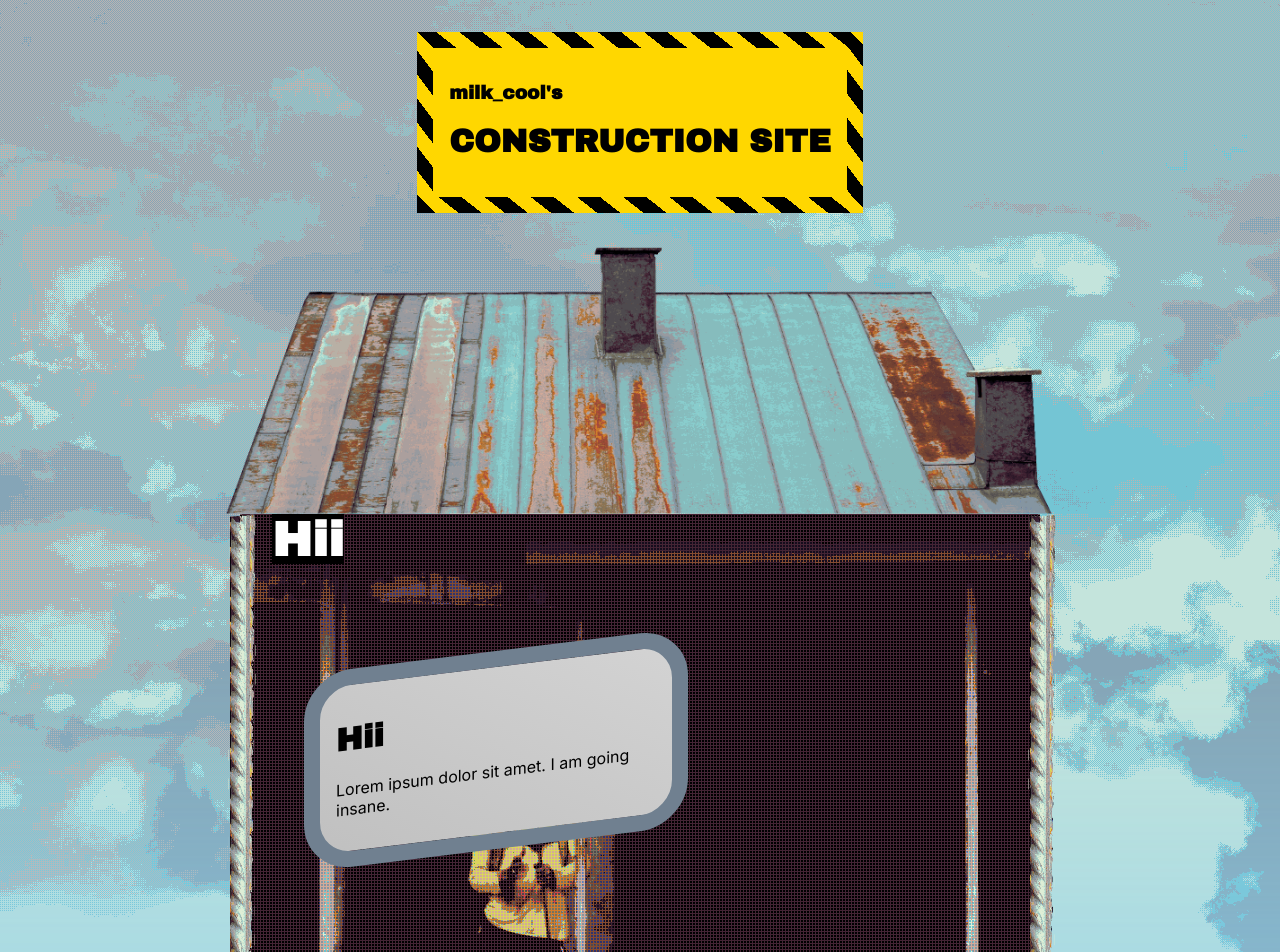
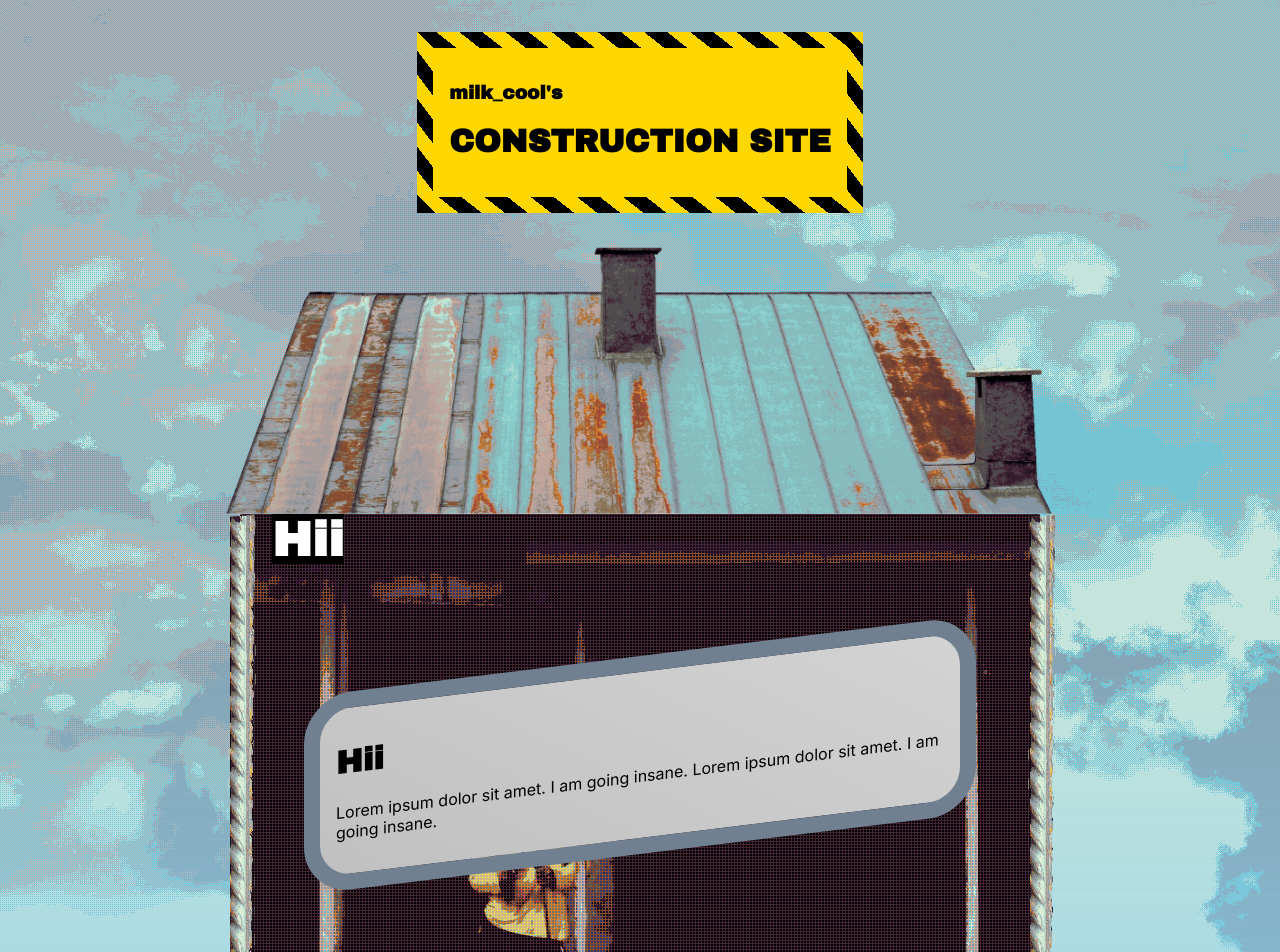
Before and after one commit to Milk-Cool/homepage3b, a React (Vite) app: page / in a window 1280 px wide. Shown: the top 952 px of the page. Built offline with nearby package versions, Linux system fonts and the light colour scheme.

Commit message:
adjust flex properties

```diff
--- a/src/components/App.tsx
+++ b/src/components/App.tsx
@@ -21,7 +21,7 @@ export default function App() {
             <ConstructionFloor>
                 <ConstructionObject>
                     <h1>Hii</h1>
-                    <p>Lorem ipsum dolor sit amet. I am going insane.</p>
+                    <p>Lorem ipsum dolor sit amet. I am going insane. Lorem ipsum dolor sit amet. I am going insane.</p>
                 </ConstructionObject>
                 <ConstructionObject>
                     <h1>Hii</h1>
--- a/style.css
+++ b/style.css
@@ -86,7 +86,7 @@ h1, h2, h3, h4, h5, h6 {
     padding: 1em;
     height: fit-content;
     align-self: center;
-    width: max(20em, calc(100% / 2 - 6em));
+    flex-grow: 1;
 }
 .construction-object:nth-child(2n + 1) {
     transform: skewY(-7deg);
```
